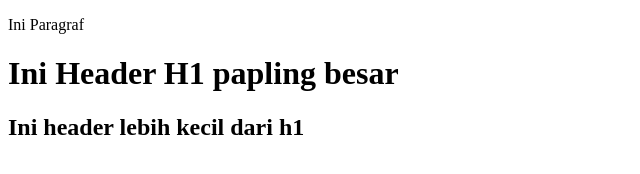
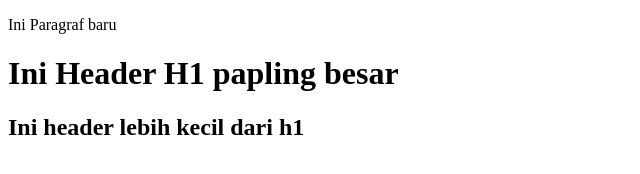
Before and after one commit to PandhuWibowo/automation, a plain HTML site: page index.html in a window 1280 px wide. Shown: the full height of the page, 0-640 px from the left. Drawn offline with Linux system fonts and the light colour scheme.

Commit message:
update paragraf

```diff
--- a/index.html
+++ b/index.html
@@ -6,7 +6,7 @@
     <title>Automation Test</title>
 </head>
 <body>
-    <p>Ini Paragraf</p>
+    <p>Ini Paragraf baru</p>
     <h1>Ini Header H1 papling besar</h1>
     <h2>Ini header lebih kecil dari h1</h2>
 </body>
```
